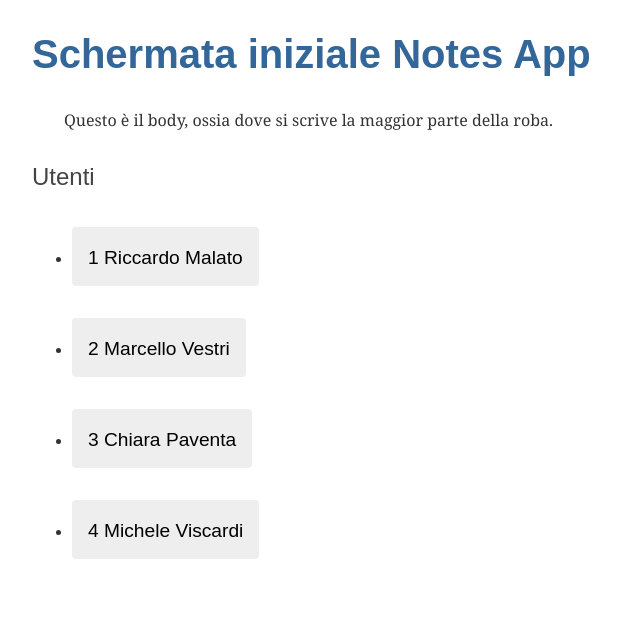
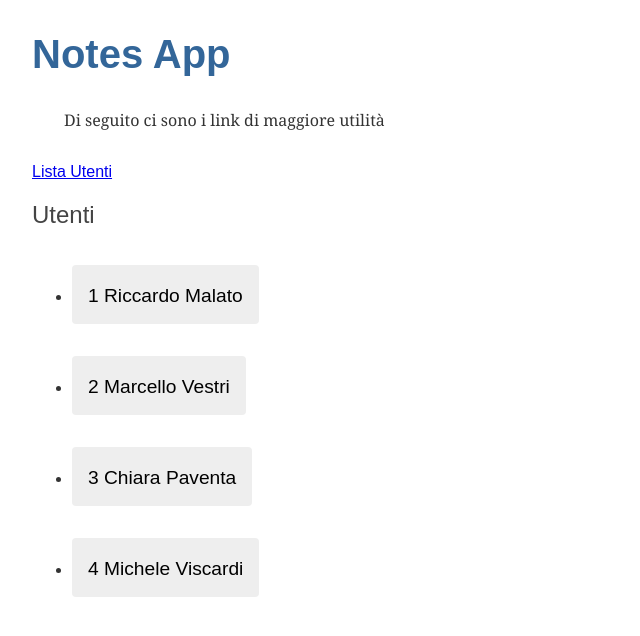
Before and after one commit to Marcellov97/NotesApp, an Angular app in the folder ClientApp/notes-app/: page /utenti in a window 1280 px wide. Shown: the top 636 px of the page, without its empty margins (0-640 px from the left). Built offline with nearby package versions, Linux system fonts and the light colour scheme.

Commit message:
Aggiungo App-Routing e navigazione

```diff
--- a/ClientApp/notes-app/src/app/app.component.html
+++ b/ClientApp/notes-app/src/app/app.component.html
@@ -4,4 +4,8 @@
 
 <body>{{body}}</body>
 
-<app-utente></app-utente>
+<nav>
+  <a routerLink="/utenti">Lista Utenti</a>
+</nav>
+
+<router-outlet></router-outlet>
--- a/ClientApp/notes-app/src/app/app.component.ts
+++ b/ClientApp/notes-app/src/app/app.component.ts
@@ -8,7 +8,7 @@ import { Component } from '@angular/core';
 export class AppComponent {
   //qua definisco le variabili che poi posso usare all'interno del file HTML
 
-  title = 'Schermata iniziale Notes App';
+  title = 'Notes App';
 
-  body = 'Questo è il body, ossia dove si scrive la maggior parte della roba.';
+  body = 'Di seguito ci sono i link di maggiore utilità';
 }
--- a/ClientApp/notes-app/src/app/app.module.ts
+++ b/ClientApp/notes-app/src/app/app.module.ts
@@ -5,6 +5,7 @@ import { FormsModule } from '@angular/forms';
 import { AppComponent } from './app.component';
 import {UtenteComponent} from "./utente/utente.component";
 import { UtenteDetailComponent } from './utente-detail/utente-detail.component';
+import { AppRoutingModule } from './app-routing.module';
 
 @NgModule({
   declarations: [
@@ -14,7 +15,8 @@ import { UtenteDetailComponent } from './utente-detail/utente-detail.component';
   ],
   imports: [
     BrowserModule,
-    FormsModule
+    FormsModule,
+    AppRoutingModule
   ],
   providers: [],
   bootstrap: [AppComponent]
```
Also changed, not shown: ClientApp/notes-app/src/app/app-routing.module.ts (added, +15 -0 lines).
